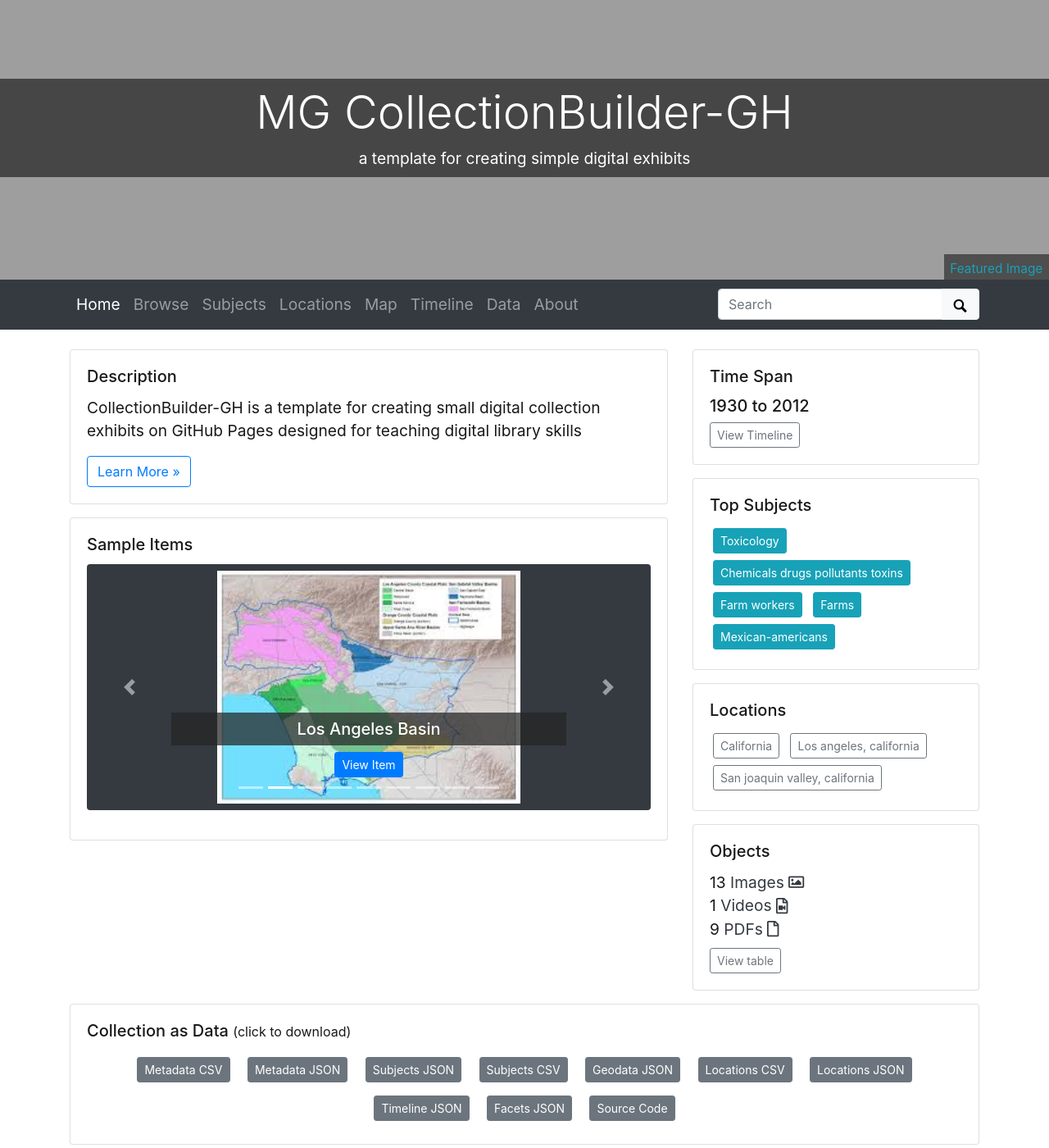
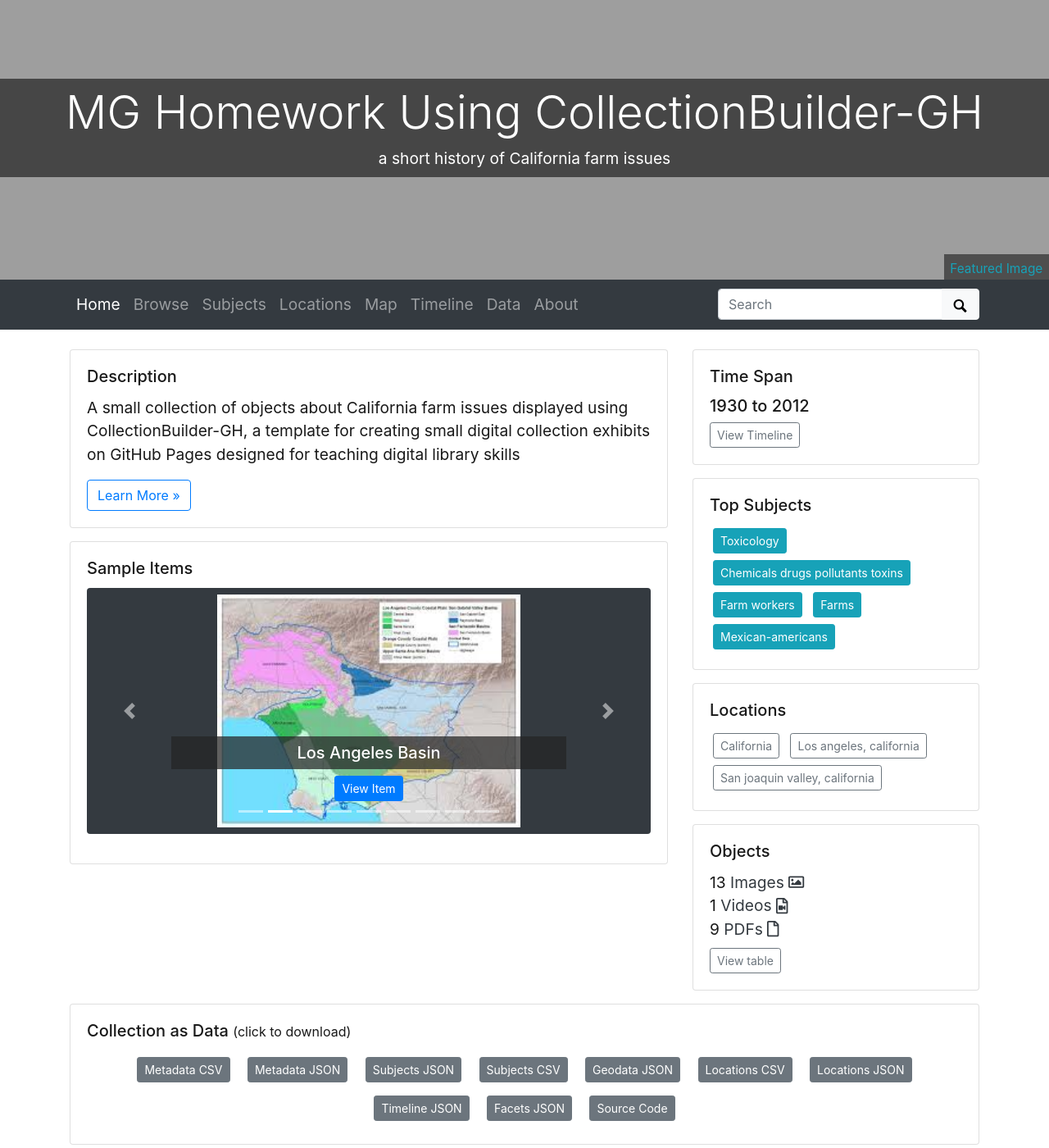
Before and after one commit to mkfgomez/agriculture, a Jekyll site: the page built from index.md, in a window 1280 px wide and 1400 px high. Shown: the whole window at 82% size. Built offline with Jekyll 4.4.1, drawn with Linux system fonts in a browser that asks for light colours; some of the changed text lies outside the part shown.

Commit message:
Update _config.yml

```diff
--- a/_config.yml
+++ b/_config.yml
@@ -18,12 +18,12 @@
 # SITE SETTINGS
 #
 # title of site appears in banner
-title: MG CollectionBuilder-GH
+title: MG Homework Using CollectionBuilder-GH
 # tagline, a short phrase that will appear throughout the site in the top banner
-tagline: a template for creating simple digital exhibits
+tagline: a short history of California farm issues
 # description appears in meta tags and other locations
 # this description might appear in search result lists, keep around 160 characters max
-description: "CollectionBuilder-GH is a template for creating small digital collection exhibits on GitHub Pages designed for teaching digital library skills"
+description: "A small collection of objects about California farm issues displayed using CollectionBuilder-GH, a template for creating small digital collection exhibits on GitHub Pages designed for teaching digital library skills"
 # creator of the digital collection, to appear in meta tags; we typically use our GitHub usernames but feel free to just use your name
 author: MG
 
```
